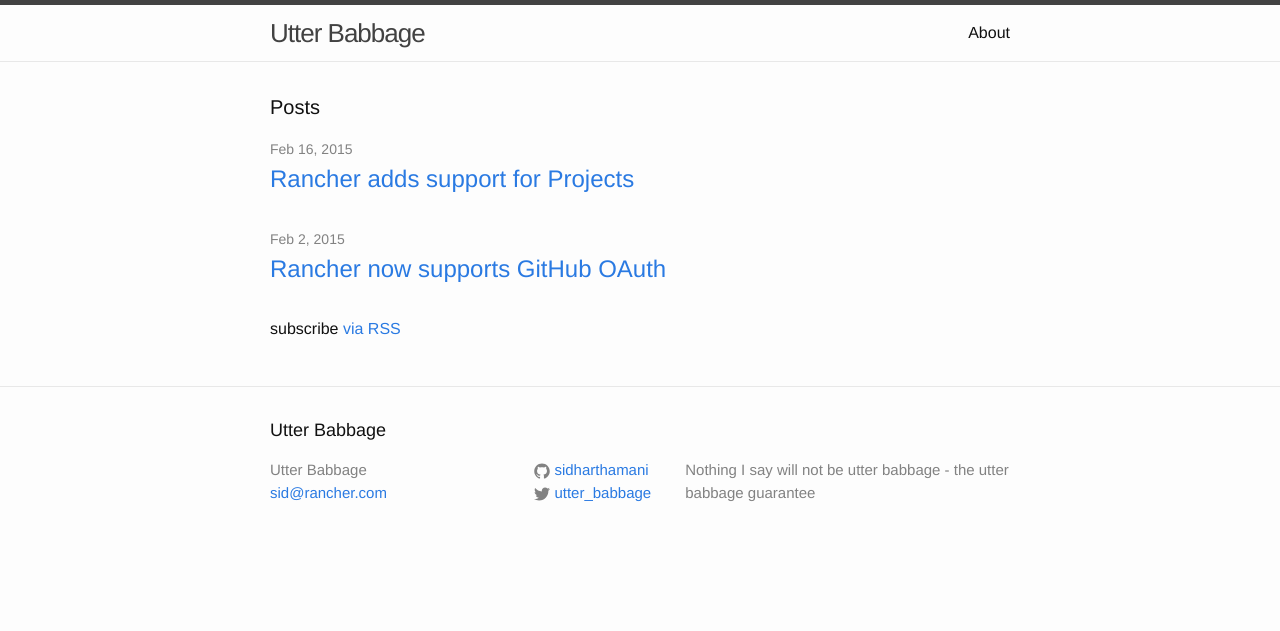
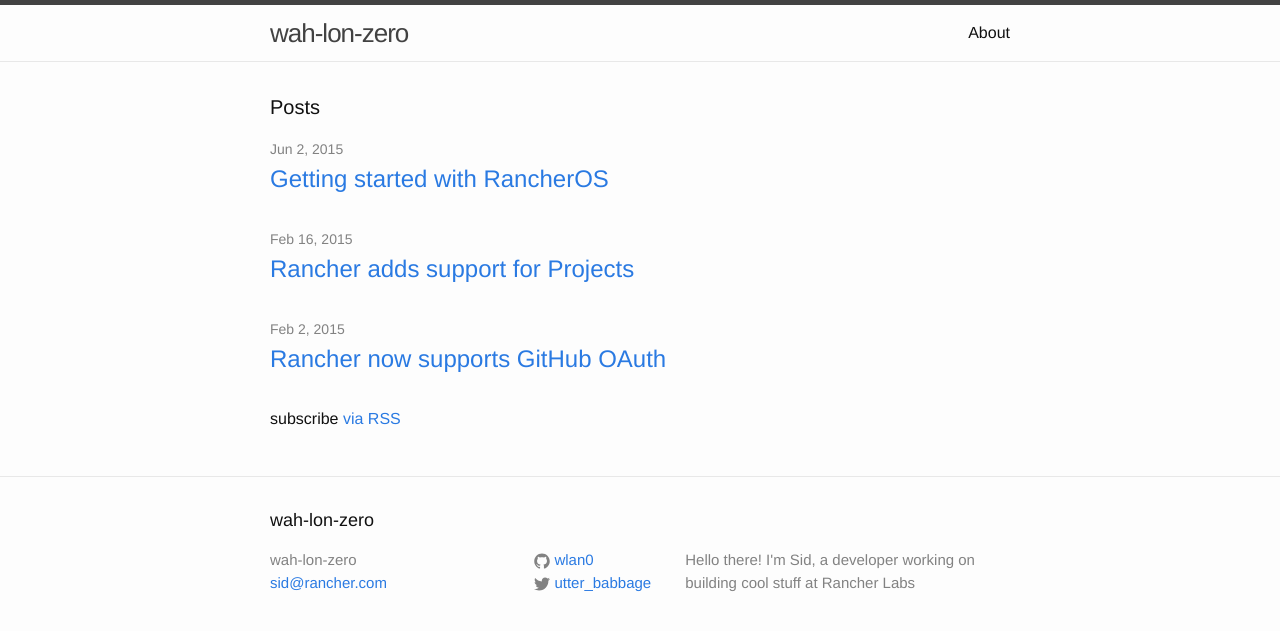
Before and after one commit to sidharthamani/sidharthamani.github.io, a Jekyll site: the page built from index.html, in a window 1280 px wide. Shown: the top 631 px of the page. Built offline with Jekyll 4.4.1, drawn with Linux system fonts in a browser that asks for light colours.

Commit message:
add Getting started with RancherOS

```diff
--- a/_config.yml
+++ b/_config.yml
@@ -1,12 +1,12 @@
 # Site settings
-title: Utter Babbage
+title: wah-lon-zero
 email: sid@rancher.com
 description: > # this means to ignore newlines until "baseurl:"
-  Nothing I say will not be utter babbage - the utter babbage guarantee
+    Hello there! I'm Sid, a developer working on building cool stuff at Rancher Labs
 baseurl: "" # the subpath of your site, e.g. /blog/
-url: "http://sidharthamani.github.io" # the base hostname & protocol for your site
+url: "http://wlan0.github.io" # the base hostname & protocol for your site
 twitter_username: utter_babbage
-github_username:  sidharthamani
+github_username:  wlan0
 
 # Build settings
 markdown: kramdown
```
Also changed, not shown: _posts/2015-06-02-getting-started-with-rancheros.markdown (added, +84 -0 lines).
